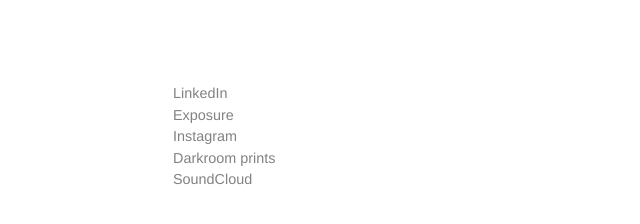
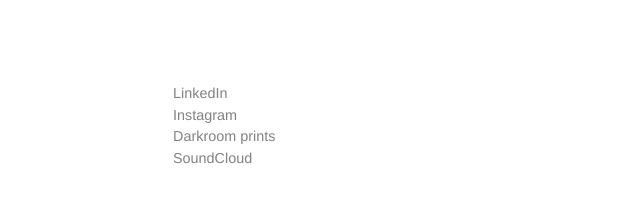
Before and after one commit to acornelissen/acornelissen.github.io, a Jekyll site: the page built from index.md, in a window 1280 px wide. Shown: the part 147-371 px from the top of the page, without its empty margins (97-737 px from the left). Built offline with Jekyll 4.4.1, drawn with Linux system fonts in a browser that asks for light colours.

Commit message:
Remove exposure

```diff
--- a/index.md
+++ b/index.md
@@ -3,7 +3,6 @@ layout: home
 ---
 
 - [LinkedIn](https://www.linkedin.com/in/acornelissen/)
-- [Exposure](http://photos.cornelissen.me)
 - [Instagram](https://instagram.com/a.l.b.e.r.t.c)
 - [Darkroom prints](https://printsbyac.com)
 - [SoundCloud](https://soundcloud.com/compl33t)
```
